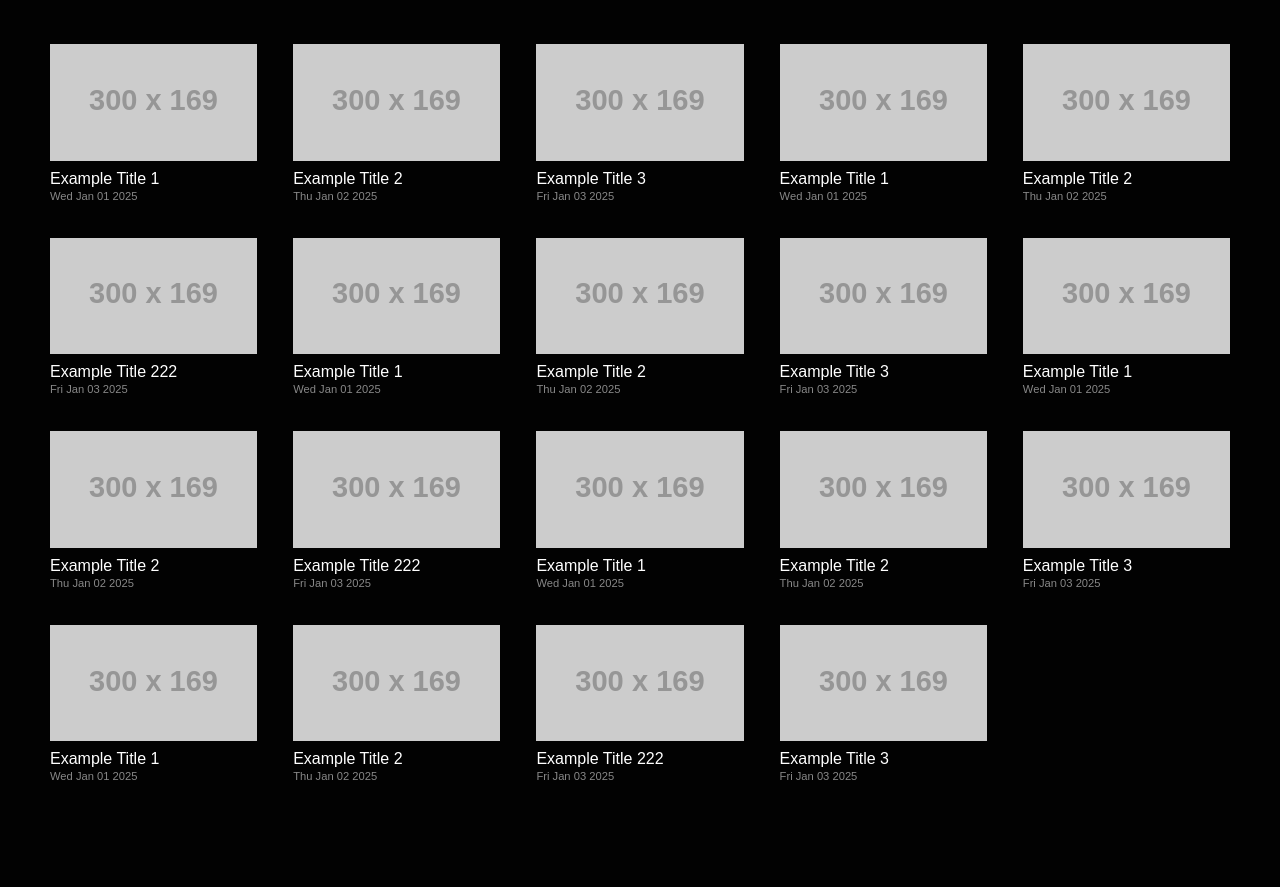
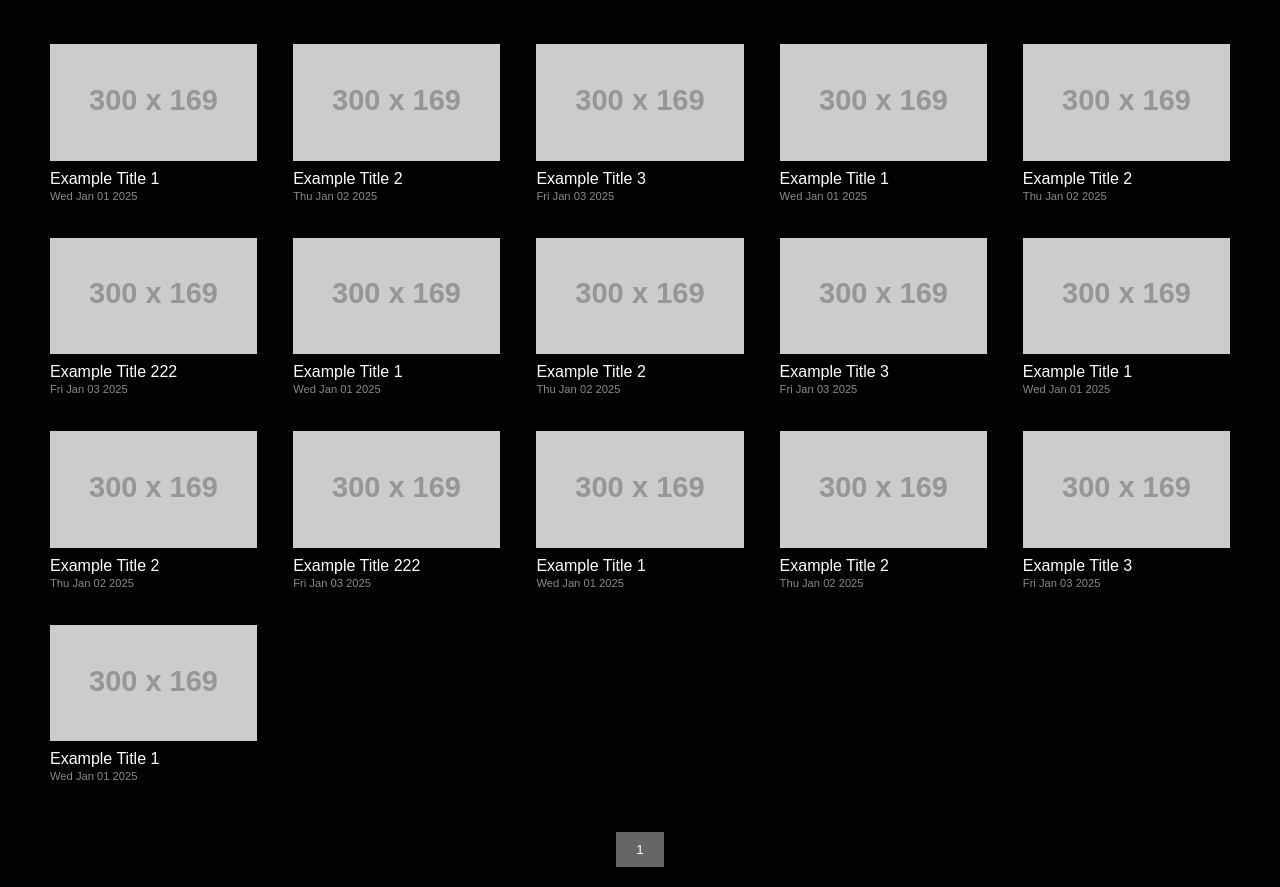
Before and after one commit to miakiraga/miakiraga.github.io, a plain HTML site: page index.html in a window 1280 px wide. Shown: the part 86-973 px from the top of the page. Before the commit the page ends 898 px from the top, so only its background shows below. Drawn offline with Linux system fonts and the light colour scheme; placeholder pictures from the web are drawn by us; a web font is replaced by a local one.

Commit message:
Add files via upload

```diff
--- a/index.html
+++ b/index.html
@@ -86,6 +86,30 @@
             font-weight: 300;
         }
 
+        .pagination {
+            display: flex;
+            justify-content: center;
+            margin: 20px 0;
+        }
+
+        .pagination button {
+            background-color: #444;
+            color: #fff;
+            border: none;
+            padding: 10px 20px;
+            margin: 0 5px;
+            cursor: pointer;
+            font-family: 'Zuume', sans-serif;
+        }
+
+        .pagination button:hover {
+            background-color: #666;
+        }
+
+        .pagination button.active {
+            background-color: #666;
+        }
+
         a {
             text-decoration: none;
             color: inherit;
@@ -103,14 +127,31 @@
     </header>
     <main>
         <div class="grid"></div>
+        <div class="pagination"></div>
     </main>
     <script>
-        // Fetch entries from entries.json and populate the grid dynamically
-        fetch(`entries.json?cache_bust=${new Date().getTime()}`)
+        const itemsPerPage = 16;
+        let currentPage = 1;
+        let entries = [];
+
+        function loadEntries() {
+            fetch('entries.json?cache_bust=' + new Date().getTime())
                 .then(response => response.json())
-            .then(entries => {
+                .then(data => {
+                    entries = data;
+                    renderPage(currentPage);
+                    renderPagination();
+                })
+                .catch(error => console.error('Error loading entries:', error));
+        }
+
+        function renderPage(page) {
             const grid = document.querySelector('.grid');
-                grid.innerHTML = entries.map(entry => `
+            const startIndex = (page - 1) * itemsPerPage;
+            const endIndex = startIndex + itemsPerPage;
+            const pageEntries = entries.slice(startIndex, endIndex);
+
+            grid.innerHTML = pageEntries.map(entry => `
                 <div class="grid-item">
                     <a href="${entry.link}" target="_blank">
                         <img src="${entry.thumbnail}" alt="${entry.title}">
@@ -119,8 +160,27 @@
                     </a>
                 </div>
             `).join('');
-            })
-            .catch(error => console.error('Error loading entries:', error));
+        }
+
+        function renderPagination() {
+            const totalPages = Math.ceil(entries.length / itemsPerPage);
+            const pagination = document.querySelector('.pagination');
+            pagination.innerHTML = '';
+
+            for (let i = 1; i <= totalPages; i++) {
+                const button = document.createElement('button');
+                button.textContent = i;
+                button.classList.add(i === currentPage ? 'active' : '');
+                button.addEventListener('click', () => {
+                    currentPage = i;
+                    renderPage(currentPage);
+                    renderPagination();
+                });
+                pagination.appendChild(button);
+            }
+        }
+
+        document.addEventListener('DOMContentLoaded', loadEntries);
     </script>
 </body>
 </html>
```
Lines whose indentation alone changed are shown as unchanged.
